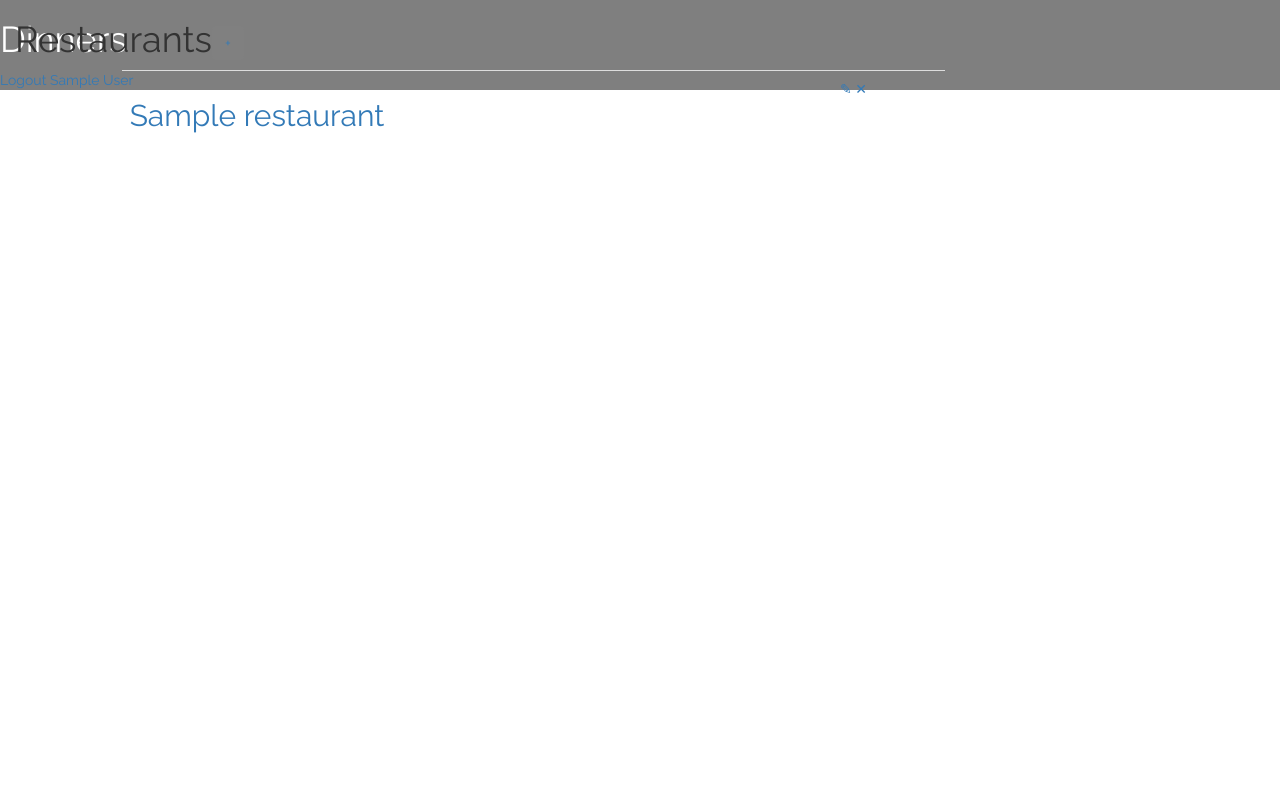
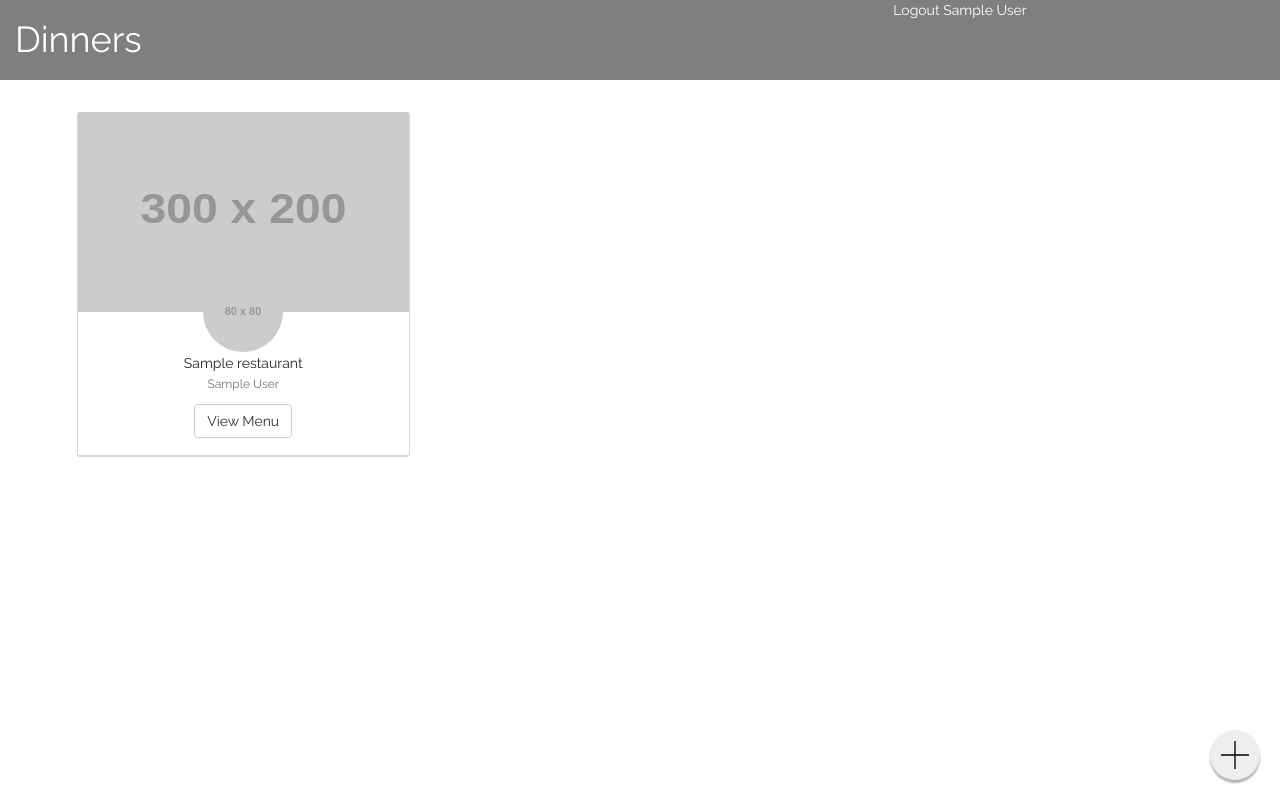
Before and after one commit to gggonzalez03/Restaurant-Item-Catalog, a Flask app: page /restaurants in a window 1280 px wide. Run offline with Flask 2, Linux system fonts and the light colour scheme; the visitor is signed in with stand-in values (Sample User, id 1); tables that the repository leaves empty hold one stand-in row (values such as "Sample post"); grey boxes labelled with a size stand in for pictures from a placeholder-image service; parts of the project's set-up code (start-up, migrations or seed data) failed here and were passed over; some libraries are stand-ins or nearby versions.

Commit message:
style: Renovated homapage design
The restaurant homepage is completely redesigned. Instead of a table listing all
the restaurants, there are cards representing the restaurants with their logos
and perhaps a banner on the upper part of the each card. Now, these cards are a
lot for a single page. Later on, the cards will be limited to a few featured
restaurants.

```diff
--- a/static/css/main.css
+++ b/static/css/main.css
@@ -13,11 +13,38 @@
 	    margin-top: 10px;
 	}
 
+	.btn {
+	    background-color: transparent;
+	}
+
+	.addbutton {
+	    position: fixed;
+	    width: 50px;
+	    height: 50px;
+	    padding: 10px;
+	    background-color: #EEEEEE;
+	    border-radius: 50%;
+	    bottom: 20px;
+	    right: 20px;
+	    z-index: 10;
+	    box-shadow: 0 3px 2px rgba(0, 0, 0, 0.3);
+	    font-size: 100%;
+	}
+
 	#site-header {
 	    background-color: rgba(0, 0, 0, 0.5);
 	    color: white;
 	    position: absolute;
 	    width: 100%;
+	    height: 10vh;
+	}
+
+	#site-nav {
+        text-align: center;
+	}
+
+	#site-nav > *{
+	    color: white;
 	}
 
 	#login-page {
@@ -62,8 +89,102 @@
         border-radius: 0px;
     }
 
-    .btn {
-        background-color: gray;
+
+    /*Home page*/
+    #rest-cards {
+        padding-top: 10vh;
+        padding-left: 4vw;
+        padding-right: 4vw;
+
+    }
+
+    .card {
+      padding-top: 20px;
+      margin: 4vh 2vw 1vh 2vw;
+      background-color: #ffffff;
+      border: 1px solid #d8d8d8;
+      border-top-width: 0;
+      border-bottom-width: 2px;
+      -webkit-border-radius: 3px;
+         -moz-border-radius: 3px;
+              border-radius: 3px;
+      -webkit-box-shadow: none;
+         -moz-box-shadow: none;
+              box-shadow: none;
+      -webkit-box-sizing: border-box;
+         -moz-box-sizing: border-box;
+              box-sizing: border-box;
+    }
+
+
+    .card.hovercard {
+      position: relative;
+      width: 89vw;
+      padding-top: 0;
+      overflow: hidden;
+      text-align: center;
+      background-color: #fff;
+      padding: 0;
+    }
+
+    .card.hovercard img {
+      width: 100%;
+      height: 200px;
+    }
+
+    .card.hovercard .avatar {
+      position: relative;
+      top: -40px;
+      margin-bottom: -40px;
+    }
+
+    .card.hovercard .avatar img {
+      width: 80px;
+      height: 80px;
+      max-width: 80px;
+      max-height: 80px;
+      -webkit-border-radius: 50%;
+         -moz-border-radius: 50%;
+              border-radius: 50%;
+    }
+
+    .card.hovercard .info {
+      padding: 4px 8px 10px;
+    }
+
+    .card.hovercard .info .title {
+      margin-bottom: 4px;
+      font-size: 100%;
+      line-height: 1;
+      color: #262626;
+      vertical-align: middle;
+    }
+
+    .card.hovercard .info .desc {
+      overflow: hidden;
+      font-size: 12px;
+      line-height: 20px;
+      color: #737373;
+      text-overflow: ellipsis;
+    }
+
+    .card.hovercard .bottom {
+      padding: 0 20px;
+      margin-bottom: 17px;
+    }
+
+    .card.people .card-bottom {
+      position: absolute;
+      bottom: 0;
+      left: 0;
+      display: inline-block;
+      width: 100%;
+      padding: 10px 20px;
+      line-height: 29px;
+      text-align: center;
+      -webkit-box-sizing: border-box;
+         -moz-box-sizing: border-box;
+              box-sizing: border-box;
     }
 }
 
@@ -77,11 +198,19 @@
     #login-form {
         width: 60vw;
     }
+
+    /*Home page*/
+    .card.hovercard {
+        width: 41vw;
+     }
 }
 
 /* Medium Devices, Desktops */
 @media only screen and (min-width : 992px) {
-
+    /*Home page*/
+    .card.hovercard {
+        width: 26vw;
+     }
 }
 
 /* Large Devices, Wide Screens */
--- a/templates/base.html
+++ b/templates/base.html
@@ -16,8 +16,8 @@
 	<body>
 		<div class="container-fluid">
 			<header id="site-header" class="row">
-				<h1>Dinners</h1>
-				<nav>{% block links %}{% endblock %}</nav>
+				<h1 class="col-md-6">Dinners</h1>
+				<nav id="site-nav" class="col-md-6">{% block links %}{% endblock %}</nav>
 			</header>
 			{% block body %}
 			{% endblock %}
--- a/templates/menu.html
+++ b/templates/menu.html
@@ -13,8 +13,6 @@
 	</header>
 	<main class="row">
 		<section class="col-xs-12 col-md-6 col-md-offset-1">
-
-
 			<table class="table table-striped">
             {% for menu_item in items %}
                 <tr>
--- a/templates/restaurants.html
+++ b/templates/restaurants.html
@@ -2,16 +2,15 @@
 {% block pagetitle %}Restaurant{% endblock %}
 {% block links %}<a href="{{url_for('google_logout')}}">Logout {{logged_in_user.name}}</a>{% endblock %}
 {% block body %}
-	<header class="row">
+	<!--<header id="" class="row">
         <section class="col-xs-6">
             <h1>Restaurants<a href="{{url_for('add_restaurant')}}"><button class="btn addbutton">+</button></a></h1>
         </section>
-    </header>
-    <main class="row">
-        <section class="col-xs-12 col-sm-8 col-sm-offset-1">
-            <table class="table table-hover">
-            {% for restaurant in all_restaurants %}
-                <tr>
+    </header>-->
+    <a class="btn addbutton" href="{{url_for('add_restaurant')}}"><img src="{{url_for('static', filename='img/add.svg')}}"/></a>
+    <main id="rest-cards" class="row">
+        {% for restaurant in all_restaurants %}
+                <!--<tr>
                     <td>
                         <h2><a href="{{url_for('restaurant_menu', restaurant_id=restaurant.id)}}">{{restaurant.name}}</a></h2>
                     </td>
@@ -21,9 +20,22 @@
                         <a href="{{url_for('delete_restaurant', restaurant_id=restaurant.id)}}">✕</a>
                     </td>
                     {% endif %}
-                </tr>
-            {% endfor %}
-            </table>
-        </section>
+                </tr>-->
+        <div class="card hovercard col-xs-12 col-md-3">
+            <img src="http://placehold.it/300x200/000000/&text=Header" alt=""/>
+            <div class="avatar">
+                <img src="http://placehold.it/80X80/333333/&text=Logo" alt=""/>
+            </div>
+            <div class="info">
+                <div class="title">
+                    {{restaurant.name}}
+                </div>
+                <div class="desc">{{restaurant.user.name}}</div>
+            </div>
+            <div class="bottom">
+                <a class="btn btn-default" href="{{url_for('restaurant_menu', restaurant_id=restaurant.id)}}">View Menu</a>
+            </div>
+        </div>
+        {% endfor %}
     </main>
 {% endblock %}
```
Also changed, not shown: static/img/add.svg (added).
